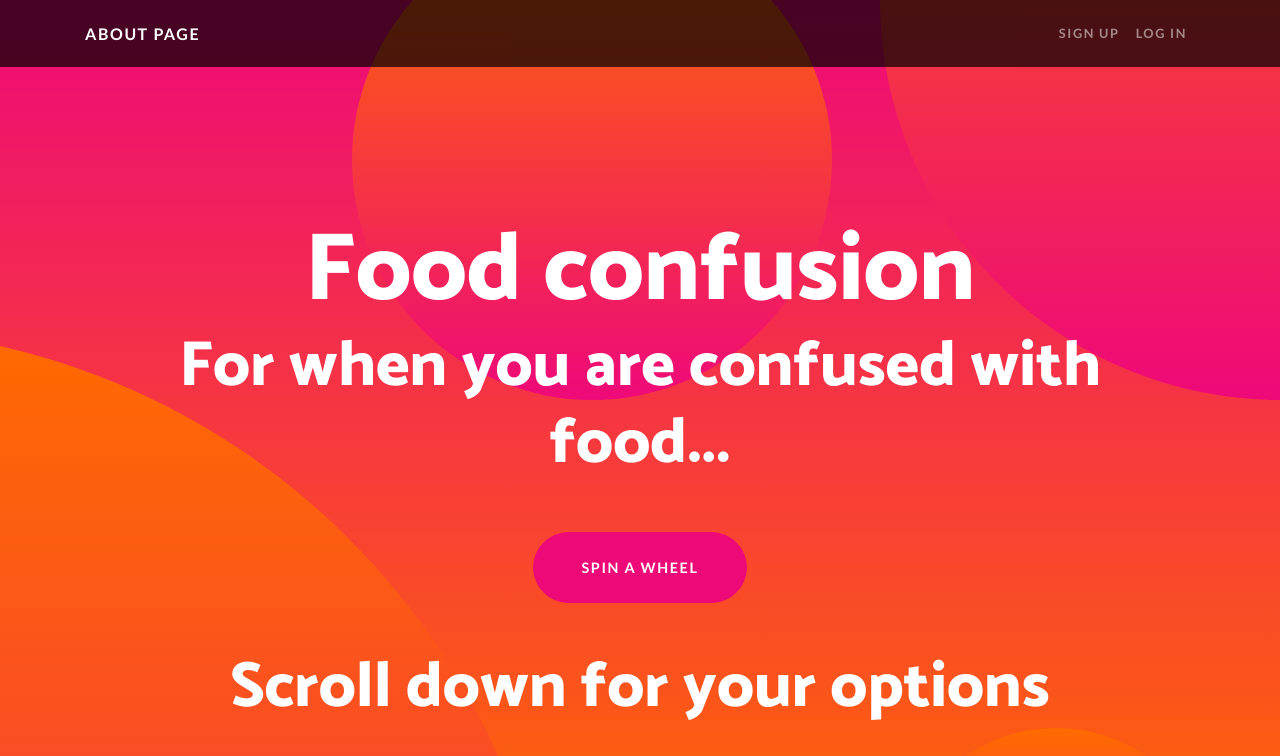
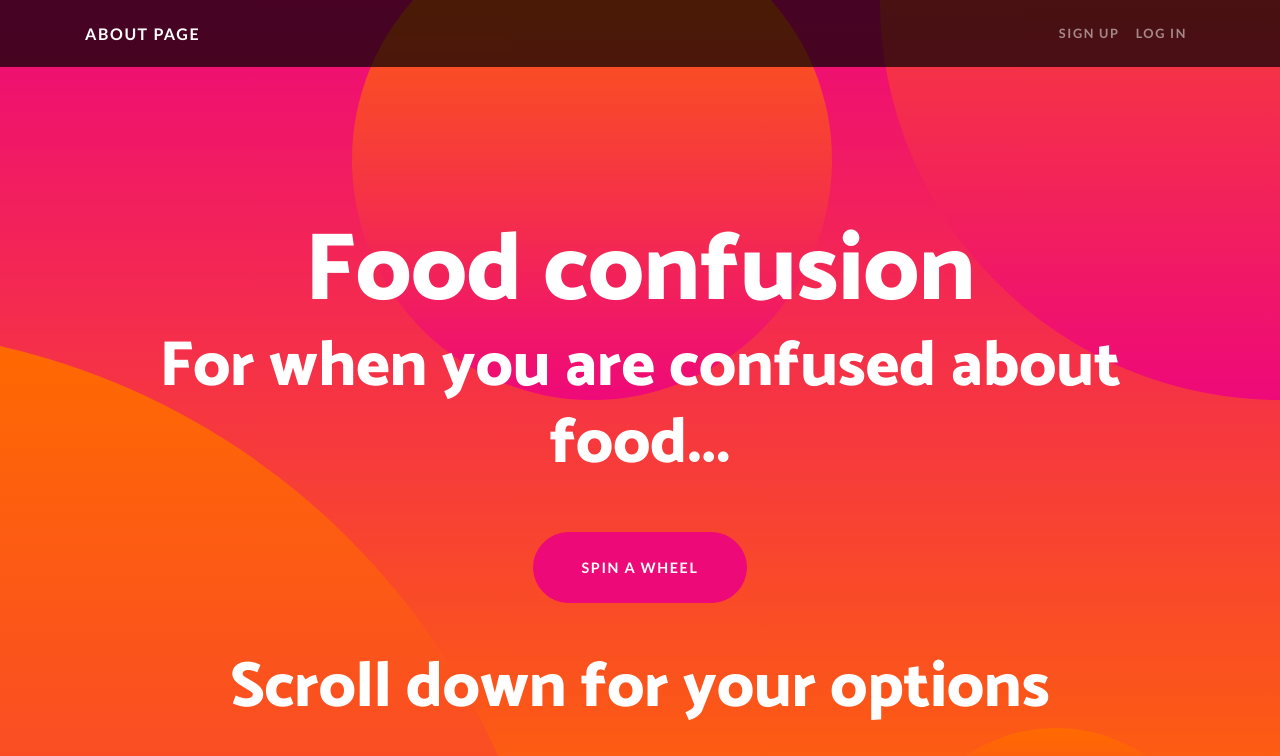
Before and after one commit to alino4kad/food_confusion, a website: page index.html in a window 1280 px wide. Shown: the top 756 px of the page. Drawn offline with Linux system fonts and the light colour scheme.

Commit message:
update title description

```diff
--- a/index.html
+++ b/index.html
@@ -48,7 +48,7 @@
     <div class="masthead-content">
       <div class="container">
         <h1 class="masthead-heading mb-0">Food confusion</h1>
-        <h2 class="masthead-subheading mb-0">For when you are confused with food...</h2>
+        <h2 class="masthead-subheading mb-0">For when you are confused about food...</h2>
         <a href="#" class="btn btn-primary btn-xl rounded-pill mt-5">Spin a wheel</a>
 <br>
 <br>
```
